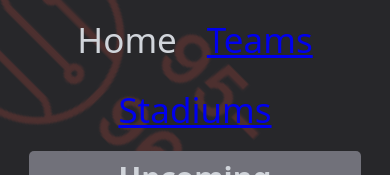
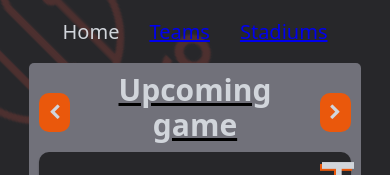
Before and after one commit to CharlesWGillespie/95-96-Bulls-NFL-Stats-and-GeoLocator, a plain HTML site: page index.html in a window 390 px wide. Shown: the top 175 px of the page. Drawn offline with Linux system fonts and the light colour scheme; no server answers.

Commit message:
Made minor styling adjustments.

```diff
--- a/assets/css/styles.css
+++ b/assets/css/styles.css
@@ -12,6 +12,7 @@
 
 * {
   transition: var(--transition);
+  flex-shrink: 1;
 }
 
 body {
@@ -305,7 +306,11 @@ body>main>section>div.upcoming-game-section>div.event-details>p.detail-label {
 .team-list-section div h3 {
   margin: 0;
 }
-
+@media (max-width: 550px) {
+  .navBarOptions li{
+    font-size: 20px;
+  }
+}
 @media (min-width: 700px) {
   .navBarOptions li {
     font-size: 35px;
@@ -334,6 +339,7 @@ body>main>section>div.upcoming-game-section>div.event-details>p.detail-label {
     max-width: 1240px;
     margin: auto;
   }
+
   header {
     margin-bottom: 0;
     position: relative;
@@ -341,6 +347,7 @@ body>main>section>div.upcoming-game-section>div.event-details>p.detail-label {
     left: -660px;
     top: 650px;
   }
+
   nav {
     width: 39%;
     margin-right: auto;
@@ -356,6 +363,7 @@ body>main>section>div.upcoming-game-section>div.event-details>p.detail-label {
     margin-right: auto;
     justify-content: center;
   }
+
   .navBarOptions li {
     rotate: -180deg;
 
--- a/assets/css/teams.css
+++ b/assets/css/teams.css
@@ -11,6 +11,7 @@ html {
 body {
   background-color: var(--color60);
   max-width: 100%;
+  margin: auto;
 }
 
 .company-logo {
```
